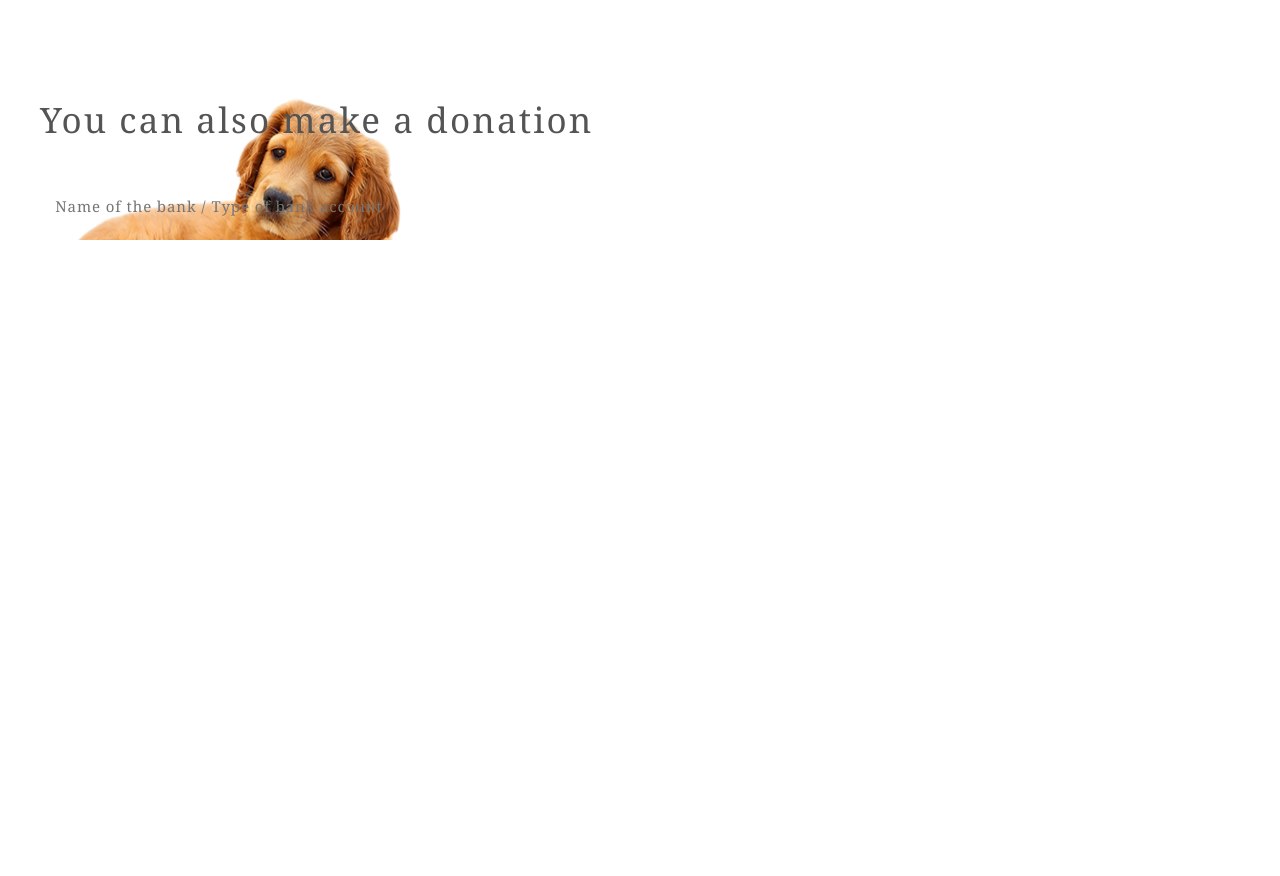
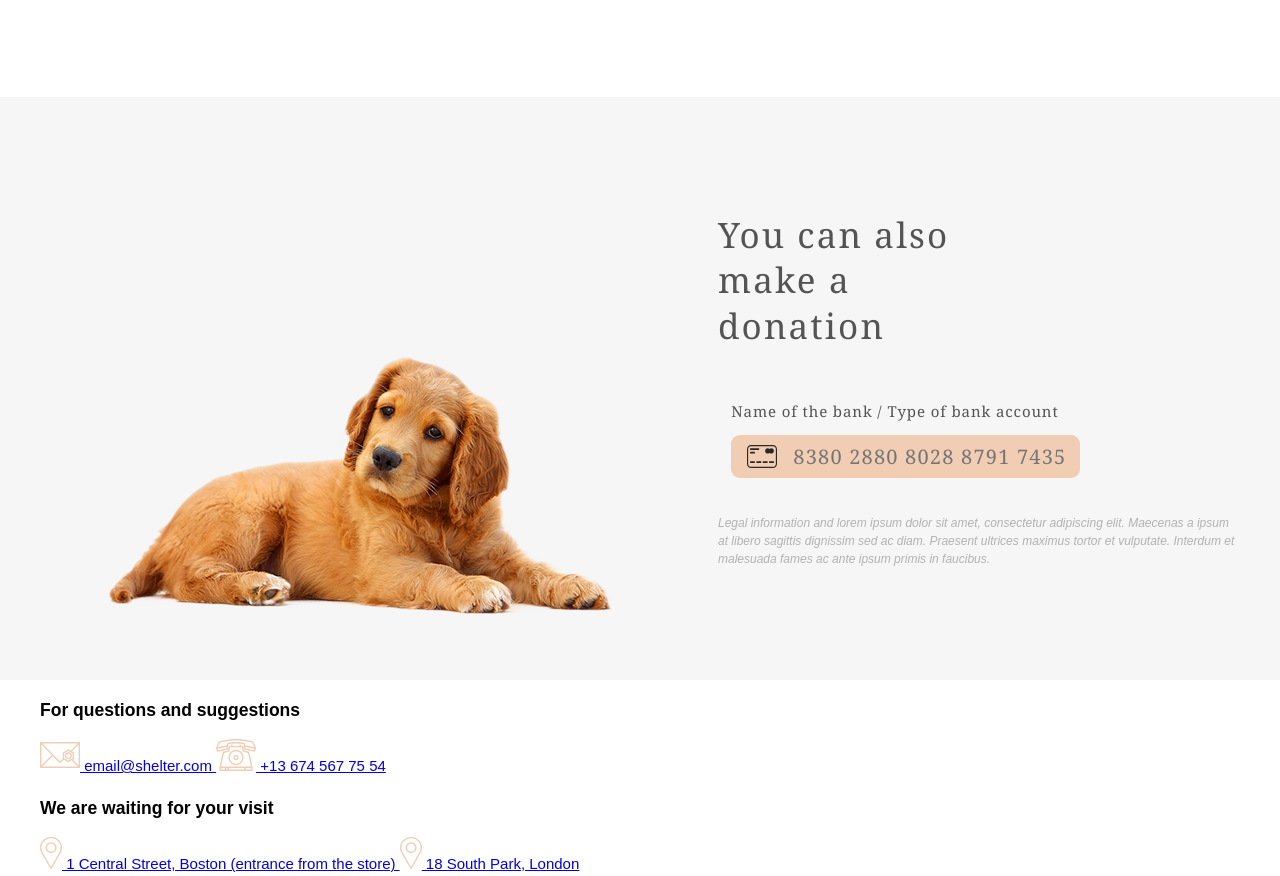
Before and after one commit to AlexandraAlt3/shelter, a plain HTML site: page index.html in a window 1280 px wide. Shown: the part 3001-3877 px from the top of the page. Before the commit the page ends 3241 px from the top, so only its background shows below. Drawn offline with Linux system fonts and the light colour scheme.

Commit message:
feat: start footer (contacts) Fri 24/03/2023 11:39

```diff
--- a/index.html
+++ b/index.html
@@ -181,11 +181,14 @@
                             <h3 class="in_additional-donate-title">You can also make a donation</h3>
                             <form class="in_additional-donate-form">
                                 <fieldset class="in_additional-form-wrapper">
-                                    <p class="in_additional-form-info">
-                                        <input type="text" class="in_additional-form-field" placeholder="Name of the bank / Type of bank account">
+                                    <p class="in_additional-form-info"> Name of the bank / Type of bank account
+                                    </p>
+                                    <p class="in_additional-form-card">
+                                        <input type="number" class="in_additional-form-card-card" placeholder="8380 2880 8028 8791 7435">
                                     </p>
                                 </fieldset>
                             </form>
+                            <p class="in_additional-donate-legal">Legal information and lorem ipsum dolor sit amet, consectetur adipiscing elit. Maecenas a ipsum at libero sagittis dignissim sed ac diam. Praesent ultrices maximus tortor et vulputate. Interdum et malesuada fames ac ante ipsum primis in faucibus.</p>
                         </div>
                     </div>
                 </div>
@@ -195,8 +198,31 @@
                             <!-- #InAddition  END  -->
 
     </main>
-
-
+                            <!-- #contacts  FOOTER START -->
+    <footer class="footer" id="contacts">
+        <div class="footer-wrapper">
+            <div class="wrapper">
+                <div class="footer_questions">
+                    <h3 class="footer_questions-title">For questions and suggestions</h3>
+                    <a class="footer_info" href="#!">
+                        <img alt="email" src="./assets/svg/footer/icon-email.svg"> email@shelter.com
+                    </a>
+                    <a class="footer_info" href="#!">
+                        <img alt="phone" src="./assets/svg/footer/icon-phone.svg"> +13 674 567 75 54
+                    </a>
+                </div>
+                <div class="footer_visit">
+                    <h3 class="footer_visit-title">We are waiting for your visit</h3>
+                    <a class="footer_info" href="#!">
+                        <img alt="email" src="./assets/svg/footer/icon-marker.png"> 1 Central Street, Boston (entrance from the store)
+                    </a>
+                    <a class="footer_info" href="#!">
+                        <img alt="email" src="./assets/svg/footer/icon-marker.png"> 18 South Park, London
+                    </a>
+                </div>
+            </div>
+        </div>
+    </footer>
 
 
 
--- a/style.css
+++ b/style.css
@@ -289,6 +289,7 @@ body{
     line-height: 130%;
     letter-spacing: 0.06em;
     color: #545454;
+    text-align: center;
 }
 .help__cards{
     display: grid;
@@ -337,8 +338,14 @@ body{
 /*************STAR********************/
 
 .in_additional-wrapper{
-    background-color:#F6F6F6;
-    background: url(./assets/png/donation-dog.png) no-repeat;
+    padding-top: 80px;
+    background: url(./assets/png/donation-dog.png) 14% 80% no-repeat #F6F6F6;
+}
+.in_additional-div{
+    padding-bottom: 100px;
+}
+.in_additional-donate{
+    margin-left: 678px;
 }
 .in_additional-donate-title{
     font-family: 'Georgia';
@@ -348,15 +355,13 @@ body{
     line-height: 130%;
     letter-spacing: 0.06em;
     color: #545454;
+    width: 300px;
 }
 .in_additional-form-info{
     display: flex;
     flex-wrap: wrap;
 }
-.in_additional-form-field{
-    background: transparent;
-    border: 0;
-    min-width: 400px;
+.in_additional-form-info{
     font-family: 'Georgia';
     font-style: normal;
     font-weight: 400;
@@ -368,7 +373,33 @@ body{
 .in_additional-form-wrapper{
     border: 0;
 }
-
+.in_additional-form-card{
+    background: url(./assets/svg/credit-card.svg) no-repeat 5% 50% #F1CDB3;
+    border-radius: 9px;
+    width: 349px;
+    height: 43px;
+    display: flex;
+}
+.in_additional-form-card-card{
+    border: 0;
+    background-color: transparent;
+    margin-left: 60px;
+    font-family: 'Georgia';
+    font-style: normal;
+    font-weight: 400;
+    font-size: 20px;
+    line-height: 115%;
+    letter-spacing: 0.06em;
+    color: #545454;
+}
+.in_additional-donate-legal{
+    font-family: 'Arial';
+    font-style: italic;
+    font-weight: 400;
+    font-size: 12px;
+    line-height: 18px;
+    color: #B2B2B2;
+}
 /*************in_additional********************/
 /*************END********************/
 
```
Also changed, not shown: assets/png/footer-gradient-background.png (added), assets/png/footer-puppy.png (added), assets/svg/credit-card.svg (added), assets/svg/footer/icon-email.svg (added), assets/svg/footer/icon-marker.png (added), assets/svg/footer/icon-marker.svg (added), assets/svg/footer/icon-phone.svg (added).
